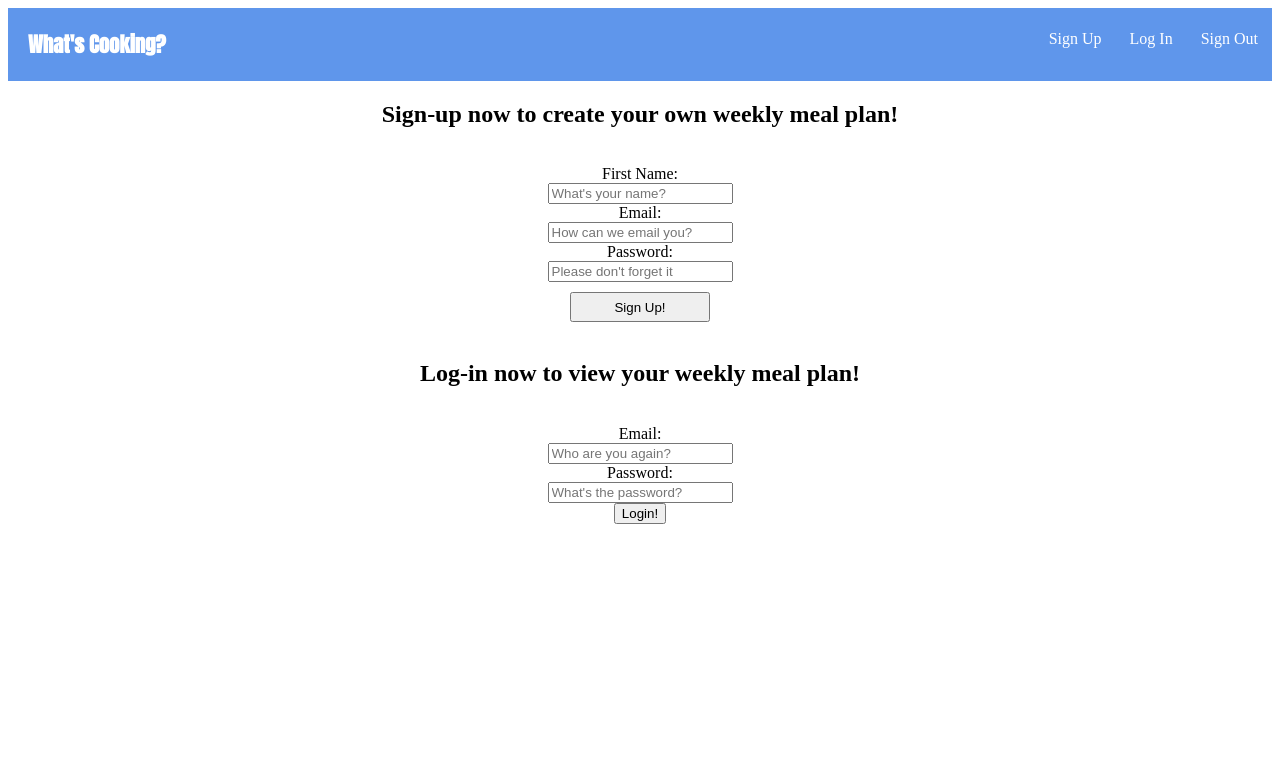
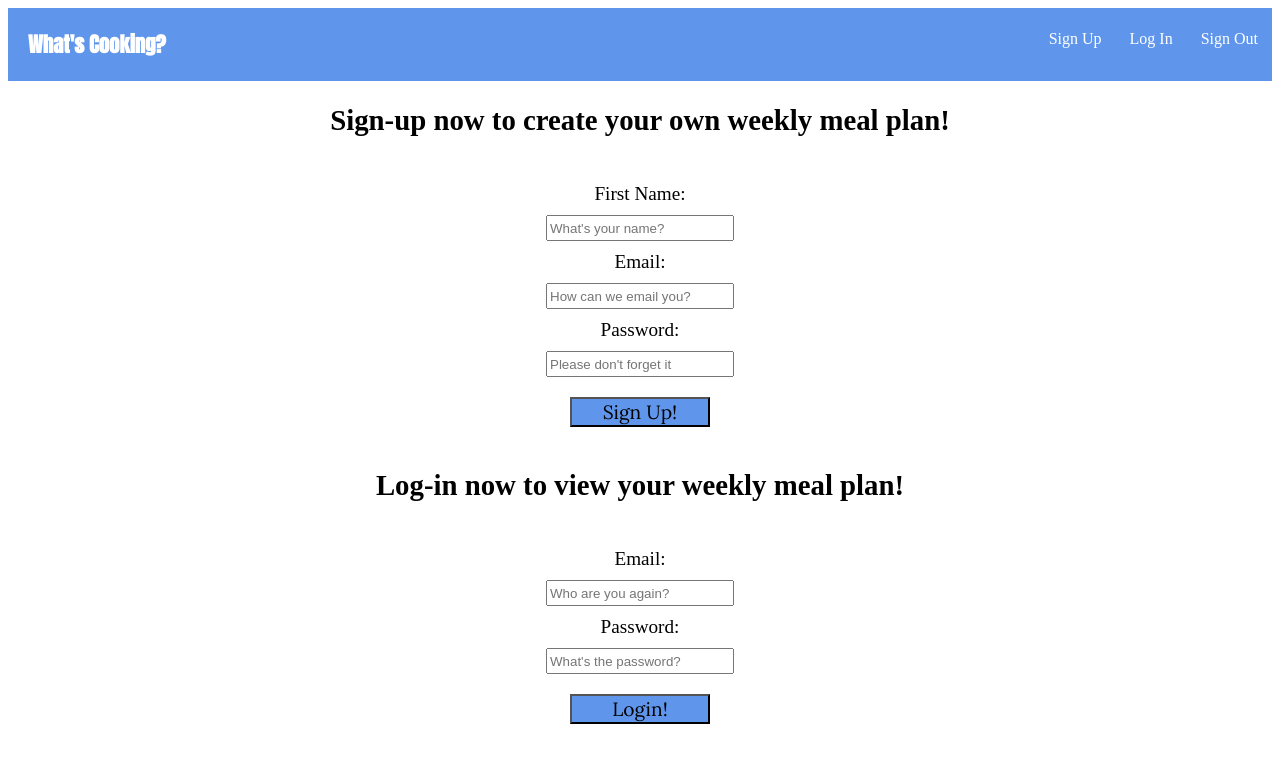
Before and after one commit to somebodie/Food-App, a website: page public/index.html in a window 1280 px wide. Both pictures are taken after a click on the item "Log In". Drawn offline with nearby package versions, Linux system fonts and the light colour scheme; some packages are replaced by stand-ins of ours.

Commit message:
users.html

```diff
--- a/public/css/style.css
+++ b/public/css/style.css
@@ -34,14 +34,42 @@
 /*Users.html css*/
 #signupform{
   text-align: center;
+  font-size: 1.2em;
 }
 #loginform{
   text-align: center;
+  font-size: 1.2em;
+}
+#signupform input{
+  width: 180px;
+  height: 20px;
+  margin-top: 10px;
+  margin-bottom: 10px;
+}
+
+#loginform input{
+  width: 180px;
+  height: 20px;
+  margin-top: 10px;
+  margin-bottom: 10px;
 }
 
 .signupbutton{
   margin-top: 10px;
   width: 140px;
   height: 30px;
-  font:
+  font-family: 'Lora', serif;
+  font-size: 1em;
+  color: black;
+  background-color: #5F96EB;
 }
+
+.loginbutton{
+  margin-top: 10px;
+  width: 140px;
+  height: 30px;
+  font-family: 'Lora', serif;
+  font-size: 1em;
+  color: black;
+  background-color: #5F96EB;
+}
--- a/public/index.html
+++ b/public/index.html
@@ -10,6 +10,7 @@
     <script src="https://cdnjs.cloudflare.com/ajax/libs/angular-ui-router/0.2.15/angular-ui-router.min.js"></script>
     <script src="/scripts/router.js"></script>
     <link href="https://fonts.googleapis.com/css?family=Anton" rel="stylesheet">
+    <link href="https://fonts.googleapis.com/css?family=Lora" rel="stylesheet">
     <!-- <script type="scripts/mealsController.js"></script>
     <script type="scripts/sessionsController.js"></script> -->
     <script src="/scripts/usersController.js"></script>
```
